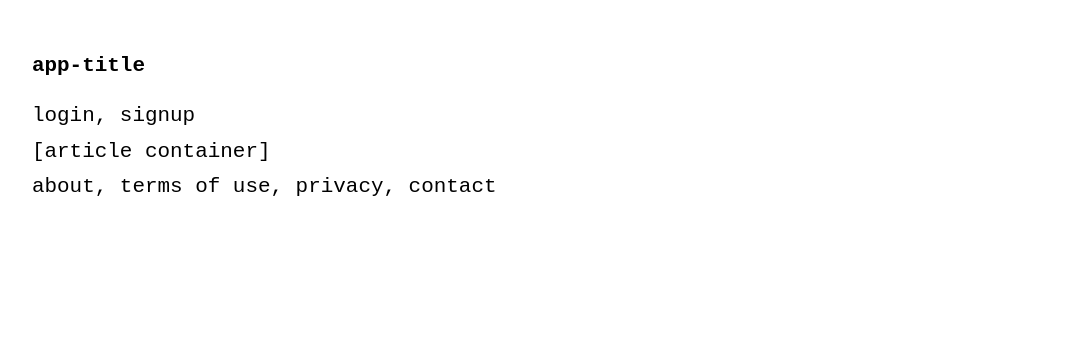
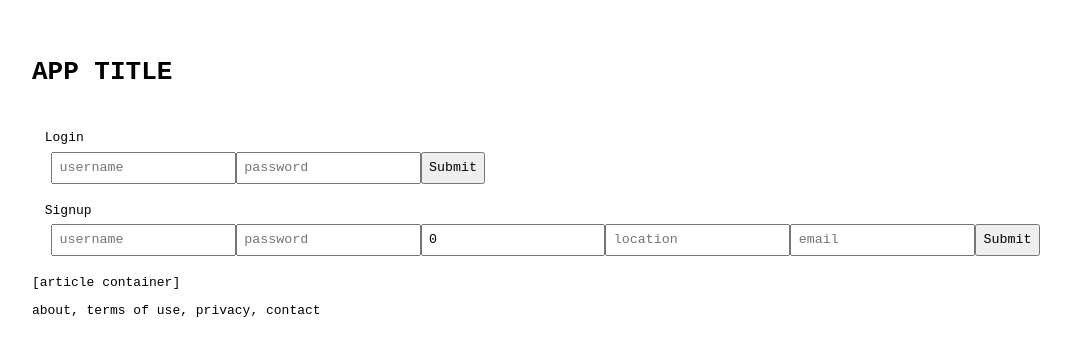
Before and after one commit to joesyverson/news-app, a React (Create React App) app in the folder frontend/: page / in a window 1280 px wide. Shown: the top 356 px of the page, without its empty margins (8-1079 px from the left). Built offline with nearby package versions, Linux system fonts and the light colour scheme.

Commit message:
login, signup components with controlled inputs, localStorage manipulation, dynamic rerendering upon localStorage manipulation | dynamic links based on login status | signout clears localStorage

```diff
--- a/frontend/src/App.js
+++ b/frontend/src/App.js
@@ -7,25 +7,13 @@ import Profile from './Profile.js';
 class App extends React.Component {
 
   state = {
-    username: "",
     extAPIArticles: []
-  }
-
-  renderWhichOptions = () => {
-    if(this.state.username) {
-      return "profile, invite a friend"
-    } else {
-      return "login, signup"
-    }
   }
 
   render() {
     return (
       <div>
-        <h1>app-title</h1>
-        <div>
-          {this.renderWhichOptions()}
-        </div>
+        <h1>APP TITLE</h1>
         <Switch>
           <Route
             path="/profile"
--- a/frontend/src/ArticleContainer.js
+++ b/frontend/src/ArticleContainer.js
@@ -1,9 +1,34 @@
 import React from 'react';
+import {Link} from 'react-router-dom';
+
+import Signup from './Signup'
+import Login from './Login.js'
 
 class ArticleContainer extends React.Component {
+
+  renderWhichOptions = () => {
+    // debugger
+    if(localStorage.token) {
+      return(
+        <div>
+          <Link to="/profile">Profile</Link>
+          <Link to="/" onClick={() => localStorage.clear()}>Signout</Link>
+        </div>
+      );
+      } else {
+        return(
+          <div>
+            <Login {...this.props} />
+            <Signup {...this.props} />
+          </div>
+        );
+    }
+  }
+
   render(){
     return (
       <div>
+        {this.renderWhichOptions()}
         [article container]
       </div>
     );
--- /dev/null
+++ b/frontend/src/Login.js
@@ -0,0 +1,44 @@
+import React from 'react';
+
+class Login extends React.Component {
+
+  state = {
+    username: "",
+    password: ""
+  }
+
+  handleChange = (e) => {
+    this.setState({...this.state, ...{[e.target.name]: e.target.value}})
+  }
+
+  handleSubmit = (e) => {
+    e.preventDefault()
+    localStorage.token = true
+    this.props.history.push("/")
+  }
+
+  render() {
+    return(
+      <div>
+        Login
+        <form onSubmit={(e) => this.handleSubmit(e)}>
+          <input
+            type="text"
+            name="username"
+            placeholder="username"
+            value={this.state.username}
+            onChange={(e) => this.handleChange(e)}/>
+          <input
+            type="password"
+            name="password"
+            placeholder="password"
+            value={this.state.password}
+            onChange={(e) => this.handleChange(e)}/>
+          <input type="submit"/>
+        </form>
+      </div>
+    );
+  }
+}
+
+export default Login;
--- a/frontend/src/Profile.js
+++ b/frontend/src/Profile.js
@@ -1,9 +1,23 @@
 import React from 'react';
+import {Link} from 'react-router-dom';
 
 class Profile extends React.Component {
+
+  renderWhichOptions = () => {
+    if(localStorage.token) {
+      return(
+        <div>
+        <Link to="/">Headlines</Link>
+        <Link to="/" onClick={() => localStorage.clear()}>Signout</Link>
+        </div>
+      );
+    }
+  }
+
   render(){
     return (
       <div>
+        {this.renderWhichOptions()}
         [profile]
       </div>
     );
--- /dev/null
+++ b/frontend/src/Signup.js
@@ -0,0 +1,65 @@
+import React from 'react';
+
+class Signup extends React.Component {
+
+  state = {
+    username: "",
+    password: "",
+    age: 0,
+    location: "",
+    email: ""
+  }
+
+  handleChange = (e) => {
+    this.setState({...this.state, ...{[e.target.name]: e.target.value}})
+  }
+
+  handleSubmit = (e) => {
+    e.preventDefault()
+    localStorage.token = true
+    this.props.history.push("/")
+  }
+
+  render() {
+    return(
+      <div>
+        Signup
+        <form onSubmit={(e) => this.handleSubmit(e)}>
+        <input
+          type="text"
+          name="username"
+          placeholder="username"
+          value={this.state.username}
+          onChange={(e) => this.handleChange(e)}/>
+        <input
+          type="password"
+          name="password"
+          placeholder="password"
+          value={this.state.password}
+          onChange={(e) => this.handleChange(e)}/>
+        <input
+          type="number"
+          name="age"
+          placeholder="age"
+          value={this.state.age}
+          onChange={(e) => this.handleChange(e)}/>
+        <input
+          type="text"
+          name="location"
+          placeholder="location"
+          value={this.state.location}
+          onChange={(e) => this.handleChange(e)}/>
+        <input
+          type="email"
+          name="email"
+          placeholder="email"
+          value={this.state.email}
+          onChange={(e) => this.handleChange(e)}/>
+          <input type="submit"/>
+        </form>
+      </div>
+    )
+  }
+}
+
+export default Signup;
--- a/frontend/src/index.css
+++ b/frontend/src/index.css
@@ -1,5 +1,4 @@
 * {
   padding: 0.5vw;
   font-family: monospace;
-  font-size: 1.1em;
 }
```
